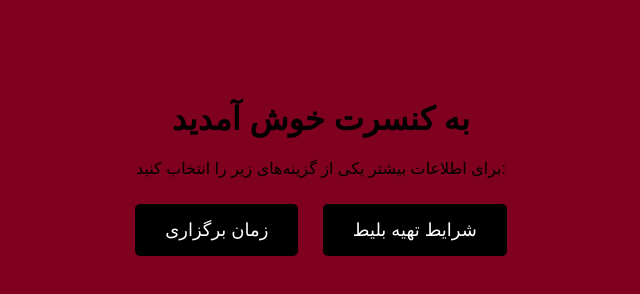
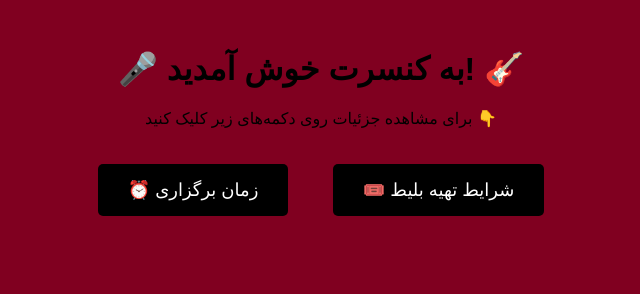
Before and after one commit to pari653/Concert-website, a plain HTML site: page index.html in a window 1280 px wide. Shown: the whole page, without its empty margins (319-959 px from the left). Drawn offline with Linux system fonts and the light colour scheme.

Commit message:
Update index.html

```diff
--- a/index.html
+++ b/index.html
@@ -3,45 +3,33 @@
 <head>
     <meta charset="UTF-8">
     <meta name="viewport" content="width=device-width, initial-scale=1.0">
-    <title> کنسرت</title>
+    <title>🎶 کنسرت ویژه 🎶</title>
     <style>
         body {
-            background-color: #800020; /* پس‌زمینه قرمز شرابی */
+            background-color: #800020; /* رنگ پس‌زمینه شرابی */
             color: black; /* رنگ متن مشکی */
             text-align: center;
             font-family: Arial, sans-serif;
         }
-        .container {
-            margin-top: 100px;
-        }
         h1 {
-            font-size: 32px;
+            margin-top: 50px;
         }
         .btn {
             display: inline-block;
+            margin: 20px;
             padding: 15px 30px;
-            margin: 10px;
+            background-color: black;
+            color: white;
+            text-decoration: none;
+            border-radius: 5px;
             font-size: 18px;
-            color: white;
-            background-color: black;
-            border: none;
-            border-radius: 5px;
-            text-decoration: none;
-            transition: 0.3s;
-        }
-        .btn:hover {
-            background-color: #444;
         }
     </style>
 </head>
 <body>
-
-    <div class="container">
-        <h1>به کنسرت خوش آمدید</h1>
-        <p>برای اطلاعات بیشتر یکی از گزینه‌های زیر را انتخاب کنید:</p>
-        <a href="time.html" class="btn">زمان برگزاری</a>
-        <a href="ticket-info.html" class="btn">شرایط تهیه بلیط</a>
-    </div>
-
+    <h1>🎤 به کنسرت خوش آمدید! 🎸</h1>
+    <p>برای مشاهده جزئیات روی دکمه‌های زیر کلیک کنید 👇</p>
+    <a href="time.html" class="btn">⏰ زمان برگزاری</a>
+    <a href="ticket-info.html" class="btn">🎟️ شرایط تهیه بلیط</a>
 </body>
 </html>
```
